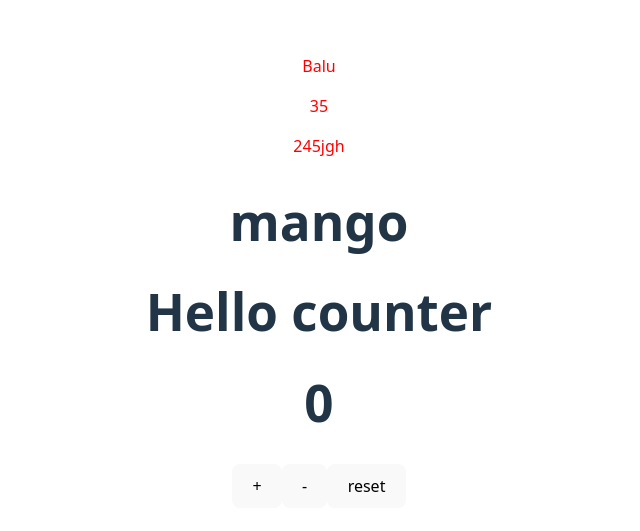
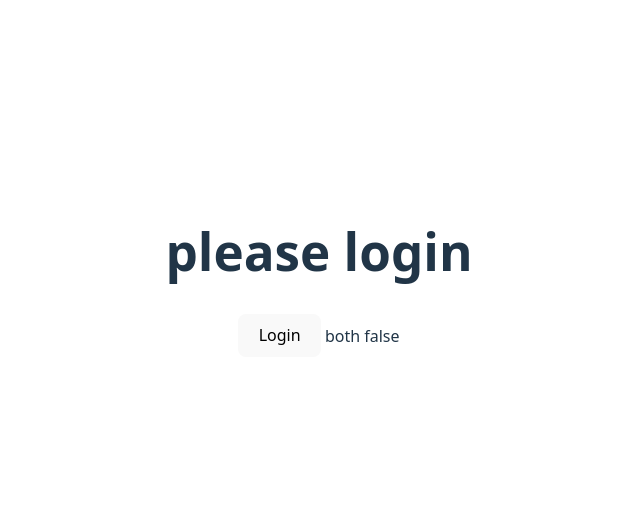
Before and after one commit to gayathrislatrainer23-bot/React-5-7, a React (Vite) app in the folder learn-react/: page / in a window 1280 px wide. Shown: the part 127-658 px from the top of the page, without its empty margins (321-961 px from the left). Built offline with nearby package versions, Linux system fonts and the light colour scheme.

Commit message:
day-5 9/12/2025

```diff
--- a/learn-react/src/App.jsx
+++ b/learn-react/src/App.jsx
@@ -1,5 +1,6 @@
 
 import './App.css'
+import BackgroundChanger from './components/BackgroundChanger'
 import Counter from './components/Counter'
 import Fruits from './components/Fruits'
 import Login from './components/Login'
@@ -10,9 +11,10 @@ function App() {
   let arr = [2,4,5,'jgh']
   return (
     <>
-<Login m={mark} arr= {arr} />
-<Fruits/>
+ <Login m={mark} arr= {arr} />
+{/* <Fruits/>
 <Counter/>
+<BackgroundChanger/> */}
     </>
   )
 }
--- /dev/null
+++ b/learn-react/src/components/BackgroundChanger.jsx
@@ -0,0 +1,16 @@
+import { useState } from "react";
+
+const  BackgroundChanger = () =>{
+    const [background,setbackground]=useState("black")
+   const  handleChanger=()=>{
+setbackground("white")
+     }
+
+    return (
+        <div className="backgroundChanger" style={{background:background}} >
+<h1 style={{color:"black"}}>hello </h1>
+<button onClick={handleChanger} > Color changer</button>
+        </div>
+    )
+}
+export default BackgroundChanger;
--- a/learn-react/src/components/Counter.jsx
+++ b/learn-react/src/components/Counter.jsx
@@ -7,7 +7,7 @@ function Counter(){
     // let h = 10
     const increment = ()=>{
         if(count>= 10){
-            setCount( count)
+            setCount(count)
         }else{
 
             setCount( count+1)
--- a/learn-react/src/components/Login.jsx
+++ b/learn-react/src/components/Login.jsx
@@ -1,18 +1,46 @@
+import { useState } from "react";
+
 function Login(props){
-let name = "Balu"
-console.log(props)
-console.log(props.m)
+// let name = "Balu"
+// console.log(props)
+// console.log(props.m)
+// let isLoggedin = false;
+const [isLoggedin,setIsLoggedin] = useState(false)
+let isAdmin  = false
+const handleClick = ()=>{
+setIsLoggedin(true)
+
+}
     return(
         <div className="login">
 
-            <div className="l" style={{color:"red", background:'#fff'}}>
-                <p>{name }</p>
-                <p>{props.m}</p>
-                <p>{props.arr}</p>
-                <p></p>
-            </div>
+{
+    isLoggedin ?
+    <div className="">
+
+        <h1>welcome to home</h1><h1>haii</h1>
+    </div>
+    : <h1>please login</h1>
+}
+<button onClick={handleClick}>Login</button>
+{
+   isAdmin  &&  <p>you are  admin</p>
+
+}
+{
+    isAdmin || isLoggedin  ? <> true</> : <> both false</>
+}
+
         </div>
     )
 }
 
 export default Login;
+
+{/*
+            <div className="l" style={{color:"red", background:'#fff'}}>
+                <p>{name }</p>
+                <p>{props.m}</p>
+                <p>{props.arr}</p>
+
+            </div> */}
```
Also changed, not shown: 1 other file (tests, documents, lock files or other folders).
